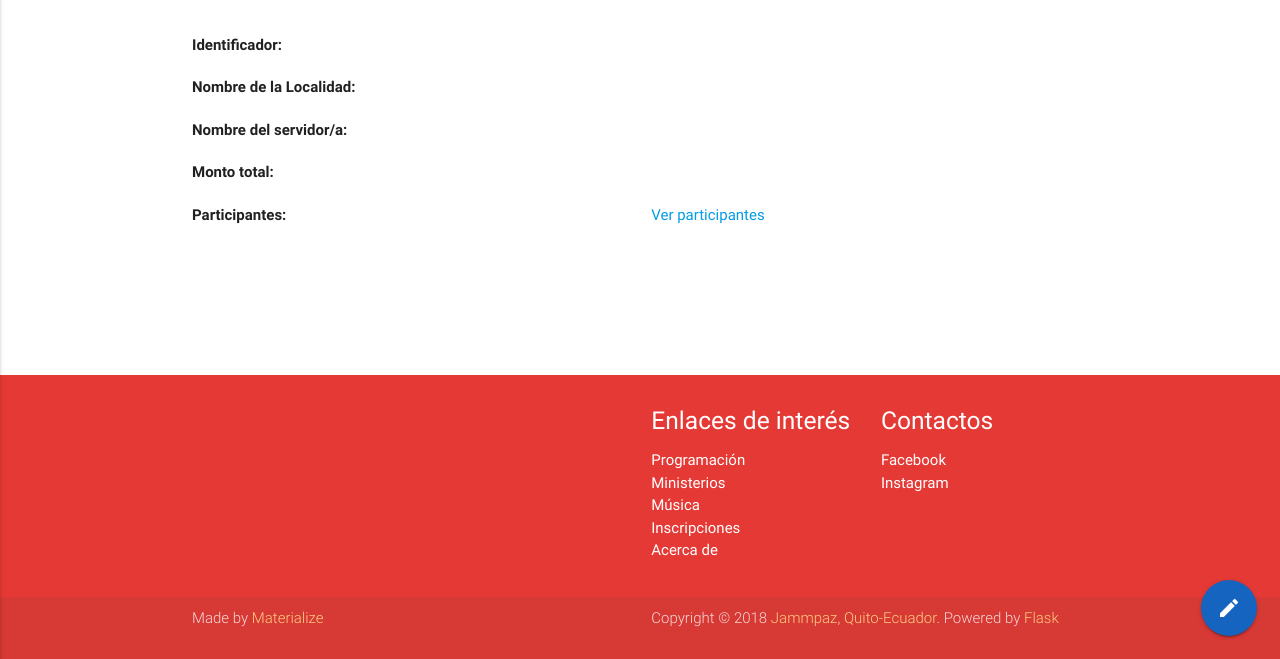
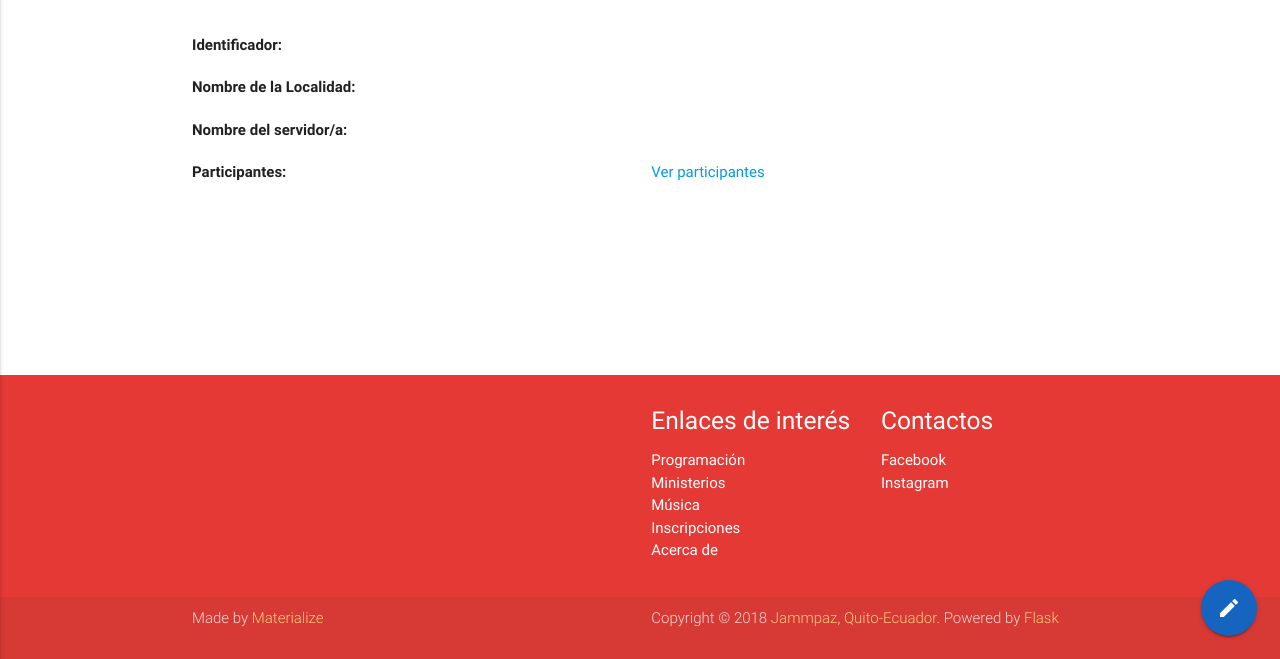
Before and after one commit to jammpaz/ecceju-inscripcion, a Flask app: template inscripcion/app/templates/show_inscripcion.html in a window 1280 px wide. Shown: the part 141-800 px from the top of the page. Run offline with Flask 2, Linux system fonts and the light colour scheme; the template is opened without the code that fills it, so the values that code supplies are empty; parts of the project's set-up code (start-up, migrations or seed data) failed here and were passed over.

Commit message:
Adds total amount

```diff
--- a/inscripcion/app/main/views.py
+++ b/inscripcion/app/main/views.py
@@ -127,10 +127,14 @@
     inscripcion = inscripcion_repository.find_by(inscripcion_id)
     if not inscripcion.is_managed_by(current_user.nombre_usuario):
         return render_template('401.html', site = site), 401
+    participantes = participante_repository.find_all(inscripcion_id)
+    inscripcion = inscripcion_repository.find_by(inscripcion_id)
+    inscripcion.participantes = participantes
 
     return render_template('index_participante.html',
             inscripcion_id = inscripcion_id,
-            participantes = participante_repository.find_all(inscripcion_id),
+            participantes = participantes,
+            monto_total = inscripcion.total_amount(),
             site = site)
 
 @main.route('/inscripciones/<inscripcion_id>/participantes/<participante_id>')
--- a/inscripcion/app/templates/index_participante.html
+++ b/inscripcion/app/templates/index_participante.html
@@ -6,7 +6,10 @@
   <br/>
   <div class="row">
     <ul class="collection with-header">
-      <li class="collection-header"><h4 class="header red-text">Participantes</h4></li>
+      <li class="collection-header">
+        <h4 class="header red-text">Participantes</h4>
+        <b>Monto total:</b> {{ monto_total }} USD
+      </li>
       {% for participante in participantes %}
       <li class="collection-item">
         <a href="/inscripciones/{{ inscripcion_id }}/participantes/{{ participante.id }}">
--- a/inscripcion/app/templates/show_inscripcion.html
+++ b/inscripcion/app/templates/show_inscripcion.html
@@ -40,16 +40,6 @@
     </div>
   </div>
 
-  <div class="row">
-    <div class="col s12 l6">
-      <b>Monto total:</b>
-    </div>
-
-    <div class="col s12 l6">
-      {{ inscripcion.total_amount() }}
-    </div>
-  </div>
-
   {% if feature.is_enabled("COMPROBANTE_PAGO") %}
   <div class="row">
     <div class="col s12 l6">
--- a/inscripcion/inscripcion.py
+++ b/inscripcion/inscripcion.py
@@ -3,6 +3,7 @@
 from app import create_app, db, mail
 from flask_migrate import Migrate, upgrade
 from app.models import Usuario, InscripcionData, ParticipanteData
+from domain.models import Inscripcion
 from app.repositories import InscripcionRepository
 from utils.security import PasswordManager
 
@@ -66,6 +67,6 @@
     return dict(
                 db = db,
                 Usuario=Usuario,
-                InscripcionData=InscripcionData,
-                ParticipanteData=ParticipanteData
+                Inscripcion=Inscripcion,
+                InscripcionRepository=InscripcionRepository
             )
```
Also changed, not shown: inscripcion/tests/test_participante_client.py (+1 -0 lines).
